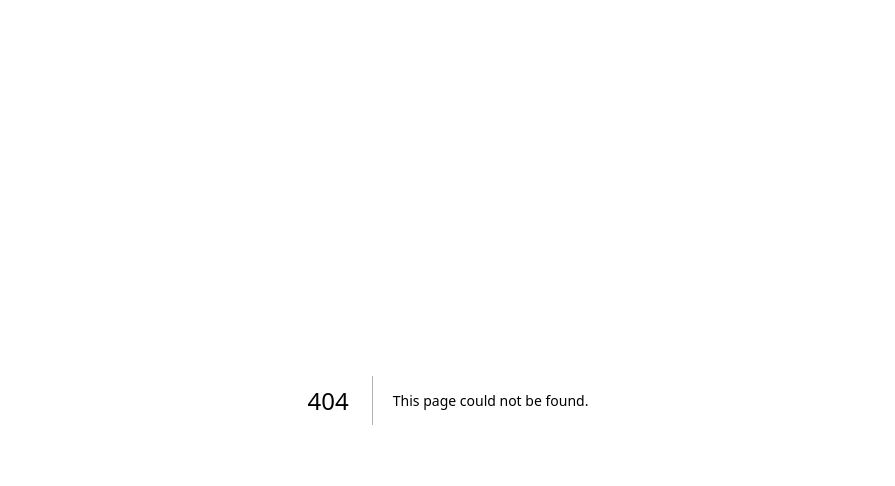
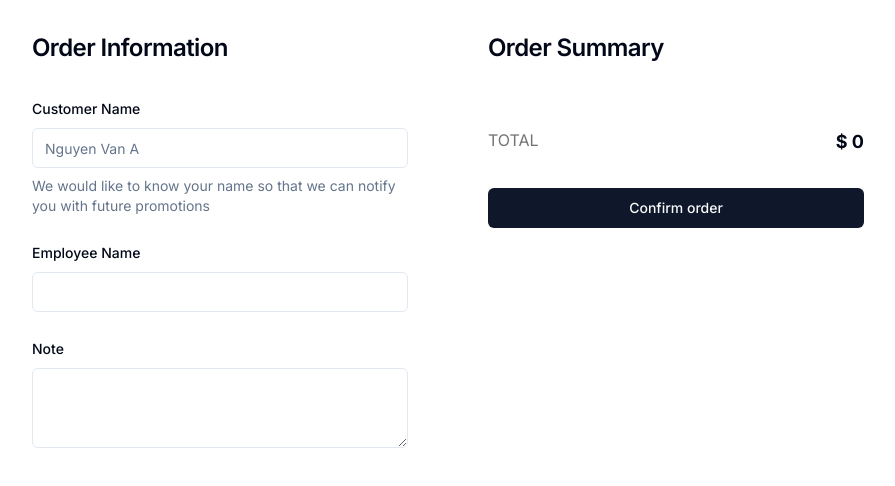
Before and after one commit to pqhung3007/h2-coffee-frontend, a Next.js app: page /staff/checkout in a window 1280 px wide. Before the commit this address had no page. Shown: the top 486 px of the page, without its empty margins (192-1087 px from the left). Built offline with nearby package versions, Linux system fonts and the light colour scheme; sample sign-in values are in the browser's storage.

Commit message:
feat: implement checkout screen UI

```diff
--- /dev/null
+++ b/app/staff/checkout/layout.tsx
@@ -0,0 +1,12 @@
+export const metadata = {
+  title: "Checkout",
+  description: "Generated by create next app",
+};
+
+export default function RootLayout({
+  children,
+}: {
+  children: React.ReactNode;
+}) {
+  return <section className="bg-white"> {children}</section>;
+}
--- /dev/null
+++ b/app/staff/checkout/page.tsx
@@ -0,0 +1,164 @@
+"use client";
+
+import { Button } from "@/components/ui/button";
+import {
+  Form,
+  FormControl,
+  FormDescription,
+  FormField,
+  FormItem,
+  FormLabel,
+} from "@/components/ui/form";
+import { Input } from "@/components/ui/input";
+import { Textarea } from "@/components/ui/textarea";
+import { cartItems, totalPrice } from "@/features/cartSlice";
+import { zodResolver } from "@hookform/resolvers/zod";
+import Image from "next/image";
+import { useForm } from "react-hook-form";
+import { useSelector } from "react-redux";
+import * as z from "zod";
+
+export default function CheckoutForm() {
+  const items = useSelector(cartItems);
+  const price = useSelector(totalPrice);
+
+  const orderSubmissionSchema = z.object({
+    employeeName: z.string().nonempty({
+      message: "Employee name is required.",
+    }),
+    customerName: z.string().nonempty({
+      message: "Customer name is required.",
+    }),
+    totalCost: z.number().nonnegative({
+      message: "Total cost must be a positive number.",
+    }),
+    note: z.string().optional(),
+    orderDetails: z.array(
+      z.object({
+        productName: z.string(),
+        productImage: z.string().url(),
+        productPrice: z.number().nonnegative(),
+        quantity: z.number().nonnegative(),
+      })
+    ),
+  });
+
+  type OrderSubmission = z.infer<typeof orderSubmissionSchema>;
+
+  const form = useForm<OrderSubmission>({
+    resolver: zodResolver(orderSubmissionSchema),
+    defaultValues: {
+      employeeName: "",
+      customerName: "",
+      totalCost: price,
+      note: "",
+      orderDetails: items.map((item) => ({
+        productName: item.name,
+        productImage: item.image,
+        productPrice: item.price,
+        quantity: item.quantity,
+      })),
+    },
+  });
+
+  function onSubmit(data: OrderSubmission) {
+    console.log(data);
+  }
+
+  return (
+    <Form {...form}>
+      <form onSubmit={form.handleSubmit(onSubmit)}>
+        <div className="relative max-w-4xl mx-auto h-screen p-8 md:grid lg:grid-cols-2 gap-20">
+          <div className="space-y-6">
+            <h2 className=" pb-2 text-2xl font-semibold tracking-tight transition-colors">
+              Order Information
+            </h2>
+            <FormField
+              control={form.control}
+              name="customerName"
+              render={({ field }) => (
+                <FormItem>
+                  <FormLabel>Customer Name</FormLabel>
+                  <FormControl>
+                    <Input placeholder="Nguyen Van A" {...field} />
+                  </FormControl>
+                  <FormDescription>
+                    We would like to know your name so that we can notify you
+                    with future promotions
+                  </FormDescription>
+                </FormItem>
+              )}
+            />
+            <FormField
+              control={form.control}
+              name="employeeName"
+              render={({ field }) => (
+                <FormItem>
+                  <FormLabel>Employee Name</FormLabel>
+                  <FormControl>
+                    <Input {...field} />
+                  </FormControl>
+                </FormItem>
+              )}
+            />
+            <FormField
+              control={form.control}
+              name="note"
+              render={({ field }) => (
+                <FormItem>
+                  <FormLabel>Note</FormLabel>
+                  <FormControl>
+                    <Textarea {...field} />
+                  </FormControl>
+                </FormItem>
+              )}
+            />
+          </div>
+
+          <div>
+            <h2 className=" pb-2 text-2xl font-semibold tracking-tight transition-colors">
+              Order Summary
+            </h2>
+            <div className="flex flex-col max-w-sm py-4">
+              <ul role="list" className="mt-2 divide-y divide-gray-200">
+                {items.map((item) => (
+                  <li key={item.name} className="flex py-4">
+                    <div className="h-20 w-20 flex-shrink-0 overflow-hidden rounded-md border border-gray-200">
+                      <Image
+                        src={item.image}
+                        alt={item.name}
+                        width={90}
+                        height={90}
+                        className="h-full w-full object-cover object-center"
+                      />
+                    </div>
+
+                    <div className="ml-4 flex flex-1 flex-col">
+                      <div className="flex justify-between text-base font-medium text-gray-900">
+                        <h3>
+                          <a href="#">{item.name}</a>
+                        </h3>
+                        <p className="ml-4">{item.price}</p>
+                      </div>
+
+                      <p className="text-gray-500">Qty {item.quantity}</p>
+                    </div>
+                  </li>
+                ))}
+              </ul>
+
+              <div className="mt-8 flex justify-between">
+                <p className="uppercase text-neutral-500">total</p>
+                <strong className="text-lg">$ {price}</strong>
+              </div>
+            </div>
+
+            <Button type="submit" className="w-full mt-4">
+              Confirm order
+            </Button>
+          </div>
+        </div>
+      </form>
+    </Form>
+  );
+}
--- a/components/order-sheet.tsx
+++ b/components/order-sheet.tsx
@@ -20,6 +20,7 @@ import {
   totalPrice,
 } from "@/features/cartSlice";
 import Image from "next/image";
+import Link from "next/link";
 import { useDispatch, useSelector } from "react-redux";
 
 export default function OrderSheet() {
@@ -128,7 +129,7 @@ export default function OrderSheet() {
           ) : null}
           <SheetClose asChild>
             <Button type="submit" disabled={numberOfItems == 0}>
-              Place order
+              <Link href="/staff/checkout">Check out</Link>
             </Button>
           </SheetClose>
         </SheetFooter>
```
